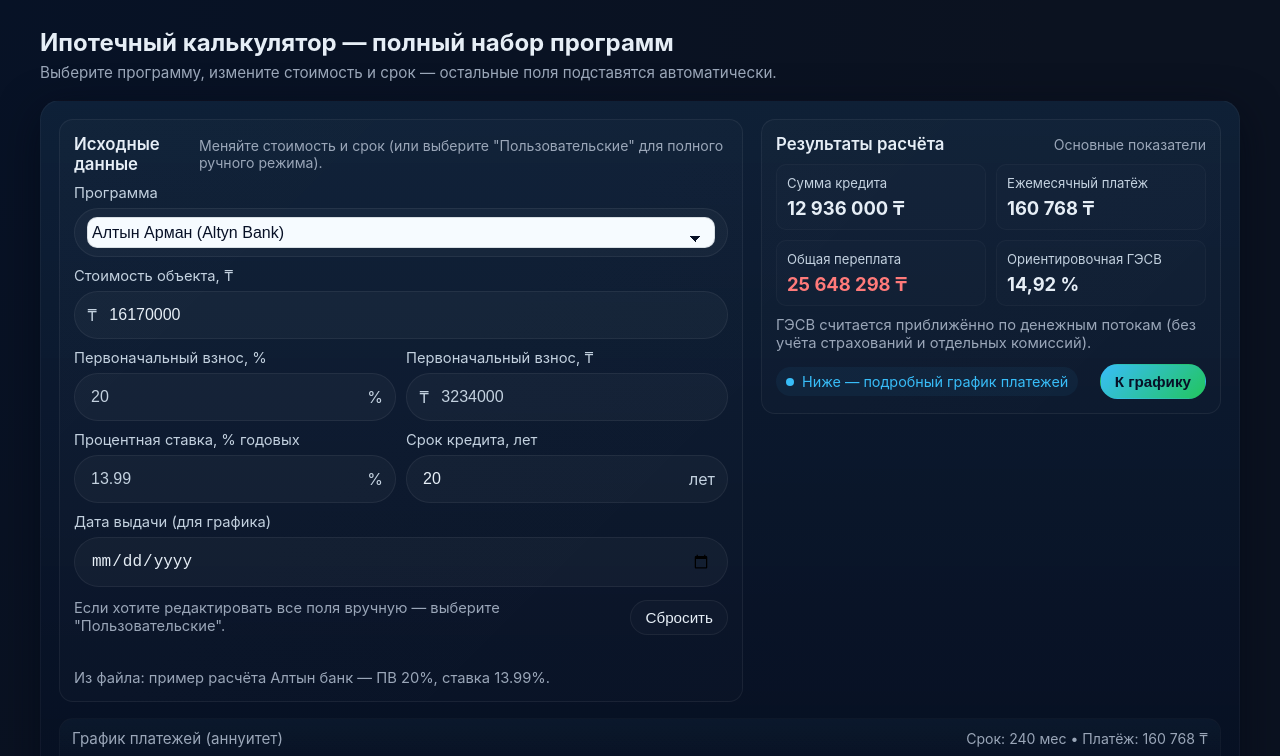
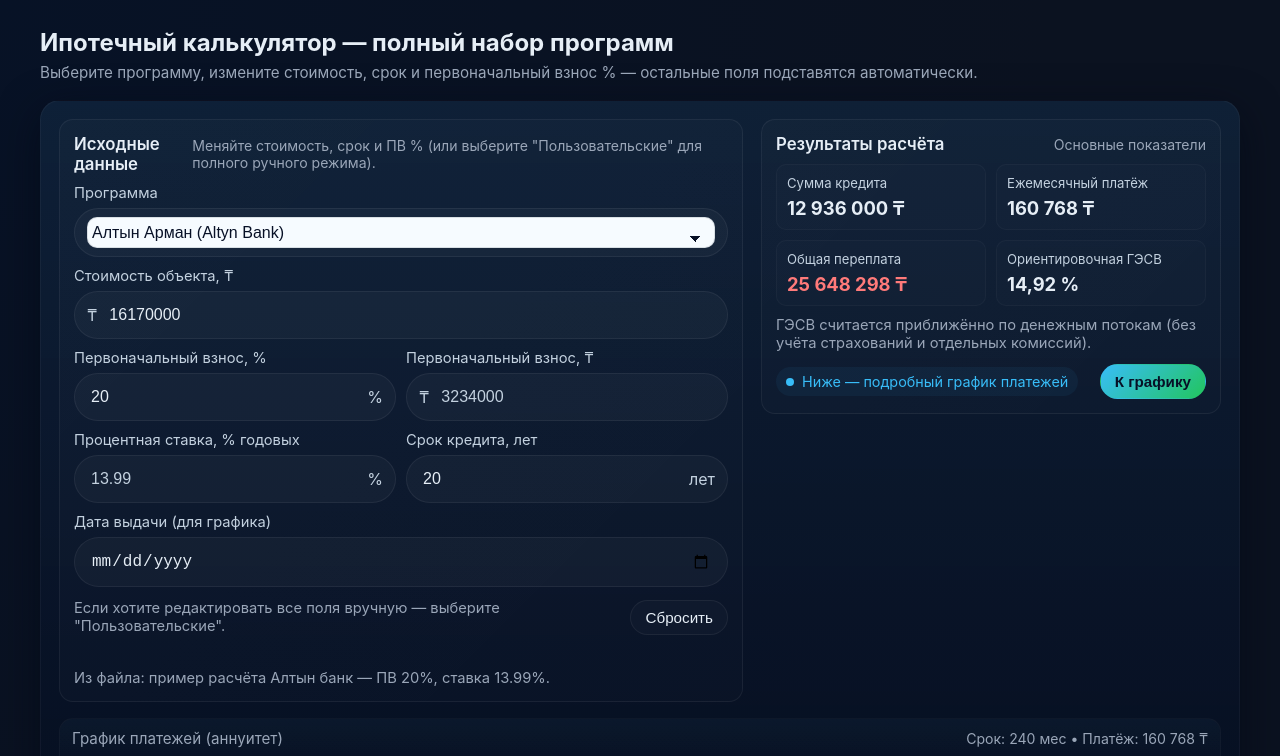
Before and after one commit to XastLe77/calculator, a plain HTML site: page index.html in a window 1280 px wide. Shown: the top 756 px of the page. Drawn offline with Linux system fonts and the light colour scheme.

Commit message:
Update index.htmlя

```diff
--- a/index.html
+++ b/index.html
@@ -12,18 +12,17 @@
       --card-gradient-b: rgba(2,6,23,0.95);
       --accent: #38bdf8;
       --accent-2: #22c55e;
-      --text: #e6eef6;       /* основной читаемый текст (светло-голубой) */
-      --muted: #9aa6b8;      /* вспомогательный текст */
+      --text: #e6eef6;
+      --muted: #9aa6b8;
       --muted-2: #c3d1df;
       --danger: #ff7a7a;
       --input-bg: rgba(255,255,255,0.03);
       --input-border: rgba(255,255,255,0.06);
       --radius: 14px;
-      --select-text: #071026; /* темный текст для опций select */
-      --select-bg: #f6fbff;   /* светлый фон select для читабельности */
+      --select-text: #071026;
+      --select-bg: #f6fbff;
     }
 
-    /* Базовые размеры для лучшей читабельности */
     html { font-size: 16px; -webkit-font-smoothing:antialiased; -moz-osx-font-smoothing:grayscale; }
     * { box-sizing: border-box; }
     body {
@@ -95,7 +94,6 @@
       padding: 6px 4px;
     }
 
-    /* --- Select styling to make dropdown readable --- */
     select {
       color: var(--select-text);
       background-color: var(--select-bg);
@@ -165,7 +163,7 @@
   <div class="wrapper">
     <div class="header">
       <div class="title">Ипотечный калькулятор — полный набор программ</div>
-      <div class="subtitle">Выберите программу, измените стоимость и срок — остальные поля подставятся автоматически.</div>
+      <div class="subtitle">Выберите программу, измените стоимость, срок и первоначальный взнос % — остальные поля подставятся автоматически.</div>
     </div>
 
     <div class="calculator">
@@ -174,7 +172,7 @@
         <div class="card">
           <div class="card-header">
             <div class="card-title">Исходные данные</div>
-            <div class="card-hint">Меняйте стоимость и срок (или выберите "Пользовательские" для полного ручного режима).</div>
+            <div class="card-hint">Меняйте стоимость, срок и ПВ % (или выберите "Пользовательские" для полного ручного режима).</div>
           </div>
 
           <div class="fields">
@@ -420,6 +418,7 @@
         return rate;
       }
 
+      // last-edited state
       let lastEditedDownPayment = null;
       dpPercentEl && dpPercentEl.addEventListener('input', () => lastEditedDownPayment = 'percent');
       dpAmountEl && dpAmountEl.addEventListener('input', () => lastEditedDownPayment = 'amount');
@@ -462,8 +461,8 @@
         rateEl.value = (p.rate != null && p.rate !== 0) ? p.rate : '';
         termYearsEl.value = p.termYears || '';
 
-        // Блокируем только ПВ и ставку, срок всегда свободный
-        [dpPercentEl, dpAmountEl, rateEl].forEach(el => {
+        // Блокируем только сумму ПВ (₸) и ставку, ПВ % и срок всегда свободные
+        [dpAmountEl, rateEl].forEach(el => {
           if (!el) return;
           if (isCustom) {
             el.removeAttribute('readonly');
@@ -476,7 +475,14 @@
           }
         });
 
-        // Срок кредита ВСЕГДА редактируемый
+        // Первоначальный взнос, % — всегда редактируемый
+        if (dpPercentEl) {
+          dpPercentEl.removeAttribute('readonly');
+          dpPercentEl.removeAttribute('disabled');
+          dpPercentEl.style.cursor = '';
+        }
+
+        // Срок кредита — всегда редактируемый
         if (termYearsEl) {
           termYearsEl.removeAttribute('readonly');
           termYearsEl.removeAttribute('disabled');
@@ -509,14 +515,15 @@
         const userEditingPercent = (lastEditedDownPayment === 'percent') && (document.activeElement === dpPercentEl);
 
         let downPayment;
-        if (dpAmount > 0 && !userEditingAmount && lastEditedDownPayment === 'amount') {
+        if (userEditingAmount && dpAmount > 0) {
+          // Пользователь правит сумму ПВ
           downPayment = dpAmount;
-          dpPercent = price > 0 ? (downPayment / price * 100) : 0;
-          if (!userEditingPercent) dpPercentEl.value = dpPercent.toFixed(1);
-        } else if (userEditingAmount && dpAmount > 0) {
-          downPayment = dpAmount;
-          if (!userEditingPercent) dpPercentEl.value = (price > 0 ? (downPayment / price * 100) : 0).toFixed(1);
+          if (!userEditingPercent) {
+            dpPercent = price > 0 ? (downPayment / price * 100) : 0;
+            dpPercentEl.value = dpPercent.toFixed(1);
+          }
         } else {
+          // По умолчанию считаем от процента
           dpPercent = Math.max(0, Math.min(100, dpPercent));
           downPayment = price * dpPercent / 100;
           dpAmount = downPayment;
```
